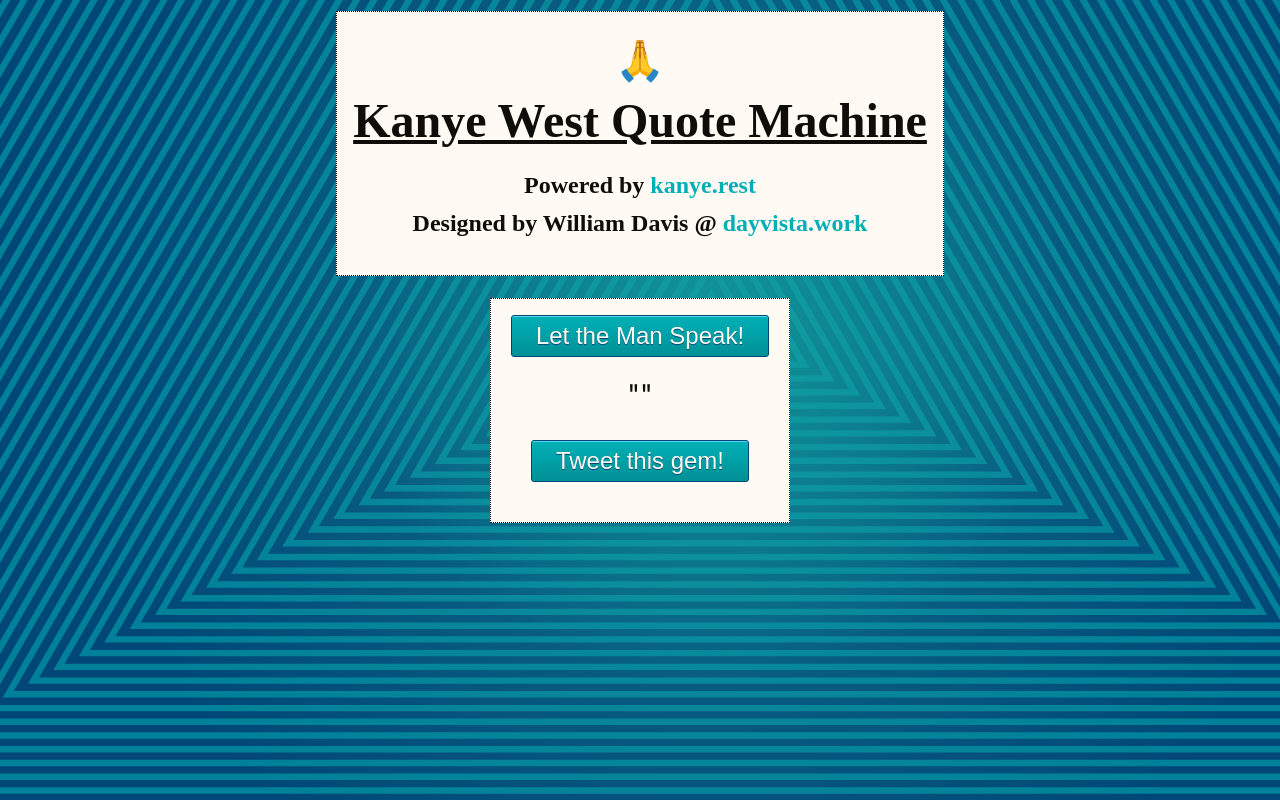
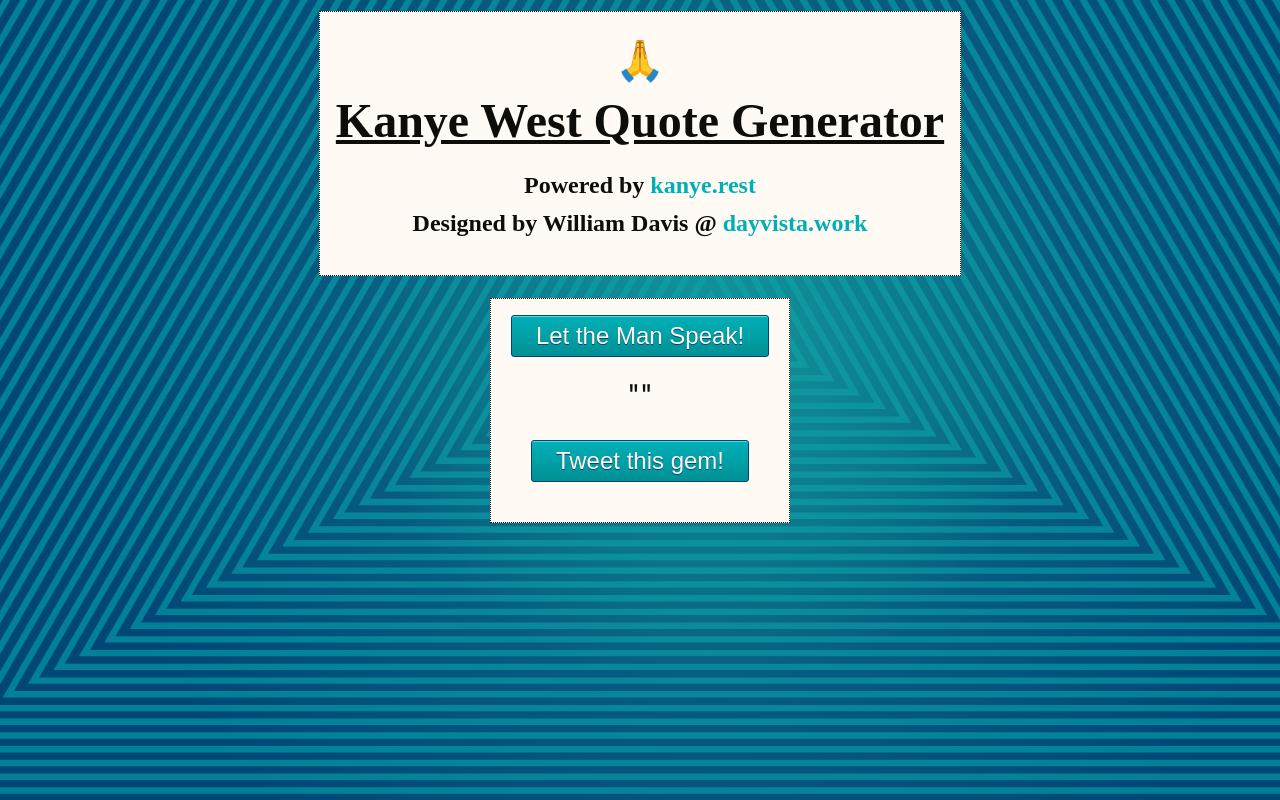
Before and after one commit to dayvista/randomquotemachine, a React (Create React App) app: page / in a window 1280 px wide. Built offline with nearby package versions, Linux system fonts and the light colour scheme; no server answers; a web font is replaced by a local one.

Commit message:
Changed name from 'Quote Machine' to 'Quote Generator'

```diff
--- a/public/index.html
+++ b/public/index.html
@@ -24,7 +24,7 @@
       work correctly both with client-side routing and a non-root public URL.
       Learn how to configure a non-root public URL by running `npm run build`.
     -->
-    <title>Kanye West Quote Machine</title>
+    <title>Kanye West Quote Generator</title>
   </head>
   <body>
     <noscript>You need to enable JavaScript to run this app.</noscript>
--- a/src/App.js
+++ b/src/App.js
@@ -18,7 +18,7 @@ class App extends Component {
               <span role="img" aria-label="Wave Emoji">
                 &#128591;
               </span>
-              <h1 className="large">Kanye West Quote Machine</h1>
+              <h1 className="large">Kanye West Quote Generator</h1>
               <h2 className="lead">
                 Powered by{" "}
                 <a
```
Also changed, not shown: 2 other files (tests, documents, lock files or other folders).
